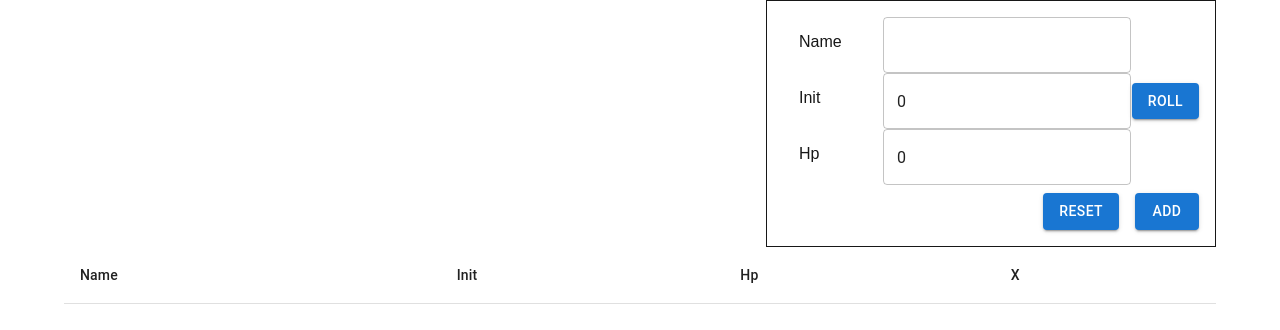
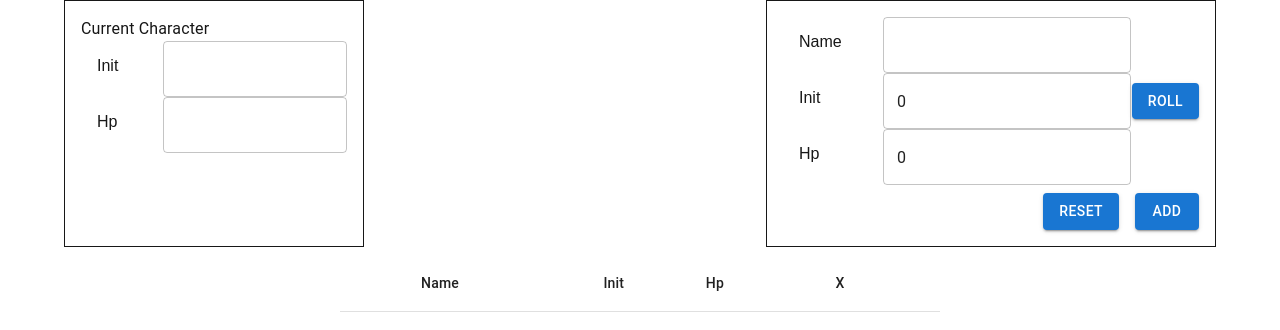
Before and after one commit to BertrandDubillon/DD_Init-helper, a Next.js app: page / in a window 1280 px wide. Shown: the top 330 px of the page. Built offline with nearby package versions, Linux system fonts and the light colour scheme.

Commit message:
Fixed table width, working on characters edit

```diff
--- a/app/page.js
+++ b/app/page.js
@@ -12,13 +12,16 @@ import {
   TextField,
   Button,
   IconButton,
+  TableContainer,
+  Typography,
 } from "@mui/material";
 import DeleteIcon from '@mui/icons-material/Delete';
 import DoneIcon from '@mui/icons-material/Done';
 import CloseIcon from '@mui/icons-material/Close';
-import { flexbox, positions } from "@mui/system";
+import { flexbox, positions, textAlign } from "@mui/system";
 import { useState } from "react";
 import { Edu_VIC_WA_NT_Beginner } from "next/font/google";
+import { WrapText } from "@mui/icons-material";
 
 /*TODO
 Remove floating numbers from number inputs
@@ -42,6 +45,8 @@ Saving progress
 
 */
 
+
+
 // Component to delete a character from the list, asking for confirmation
 function DeleteCharButton({deleteCharacter, characterID, charactersArray}) {
   const [isDeleteClicked, setIsDeleteClicked] = useState(false);
@@ -50,7 +55,7 @@ function DeleteCharButton({deleteCharacter, characterID, charactersArray}) {
   };
   return (
     isDeleteClicked ?
-    <Box>
+    <Box >
     <IconButton onClick ={()=>deleteCharacter(characterID, charactersArray)}><DoneIcon/></IconButton>
     <IconButton onClick={()=>setIsDeleteClicked(false)}><CloseIcon/></IconButton>
     </Box>
@@ -69,24 +74,26 @@ function InitTable({ charactersArray, deleteCharacter }) {
   const sortedCharactersArray = charactersArray.sort((a, b) => b.init - a.init);
 
   return (
+    <TableContainer sx={{width : 'max-content', margin : 'auto', marginTop : 1}}>
     <Table>
       <TableHead>
-        <TableRow>
-          <TableCell>Name</TableCell>
-          <TableCell>Init</TableCell>
-          <TableCell>Hp</TableCell>
-          <TableCell>X</TableCell>
+        <TableRow >
+          <TableCell sx={{width : 200, textAlign:'center'}}>Name</TableCell>
+          <TableCell sx={{width : 100, textAlign:'right'}}>Init</TableCell>
+          <TableCell sx={{width : 100, textAlign:'right'}}>Hp</TableCell>
+          <TableCell sx={{width : 200, textAlign:'center'}}>X</TableCell>
         </TableRow>
       </TableHead>
       <TableBody>
         {sortedCharactersArray.map((character) => {
           return (
-            <TableRow key={character.id}>
-              <TableCell>{character.name}</TableCell>
-              <TableCell>{character.init}</TableCell>
+            <TableRow key={character.id} onClick={()=>{console.log('row');
+            }}>
+              <TableCell sx={{textAlign:'center'}}>{character.name}</TableCell>
+              <TableCell sx={{textAlign:'right'}}>{character.init}</TableCell>
               <TableCell onClick={()=>{console.log('click');
-              }}>{character.hp}</TableCell>
-              <TableCell>
+              }} sx={{textAlign:'right'}}>{character.hp}</TableCell>
+              <TableCell sx={{textAlign:'center'}}>
                 {/* <Button
                 onClick={()=>{deleteCharacter(character.id, charactersArray)}}
                 size="small"
@@ -101,6 +108,7 @@ function InitTable({ charactersArray, deleteCharacter }) {
         })}
       </TableBody>
     </Table>
+    </TableContainer>
   );
 }
 
@@ -186,6 +194,61 @@ function AddNewChar({ addCharacter }) {
   );
 }
 
+function EditSelectedChar({selectedName, selectedInit, selectedHp}) {
+  const [editHP, setEditHp] = useState(selectedHp);
+  const [editInit, setEditInit] = useState(selectedInit);
+
+  return(
+  <Box
+  sx={{ display: "flex",
+    flexDirection: "column",
+    width: 300,
+    border : 1,
+    p:2}}>
+      <form
+        onSubmit={(e) => {
+          e.preventDefault();
+          // trim() removes white spaces before and after input. Used to check if name isnt blank
+          if (name.trim() !== '' && init !== 0 && hp !== 0)
+          addCharacter(name, init, hp);
+        }}
+      >
+      <Typography>Current Character</Typography>
+      <Box>
+        <Typography>{selectedName}</Typography>
+      </Box>
+      <Box sx={{ display: "flex" }}>
+          <Box p={2} width={100}>
+            Init
+          </Box>
+          <TextField
+            id="init"
+            value={selectedInit}
+            type="number"
+            onChange={(e) => {
+              // regex to removes leading zeros
+              setEditInit(e.target.value.replace(/^0+/, ''));
+            }}
+          />
+          </Box>
+          <Box sx={{ display: "flex" }}>
+          <Box p={2} width={100}>
+            Hp
+          </Box>
+          <TextField
+            id="hp"
+            type="number"
+            value={selectedHp}
+            onChange={(e) => {
+              setEditHp(e.target.value.replace(/^0+/, ''));
+            }}
+          />
+        </Box>
+        </form>
+  </Box>
+)
+}
+
 
 
 // APP
@@ -217,7 +280,10 @@ export default function Home() {
 
   return (
     <Container>
+      <Box sx={{display : 'flex'}}>
+      <EditSelectedChar></EditSelectedChar>
       <AddNewChar addCharacter={addCharacter} />
+      </Box>
       <InitTable charactersArray={charactersArray} deleteCharacter={deleteCharacter} />
     </Container>
   );
```
